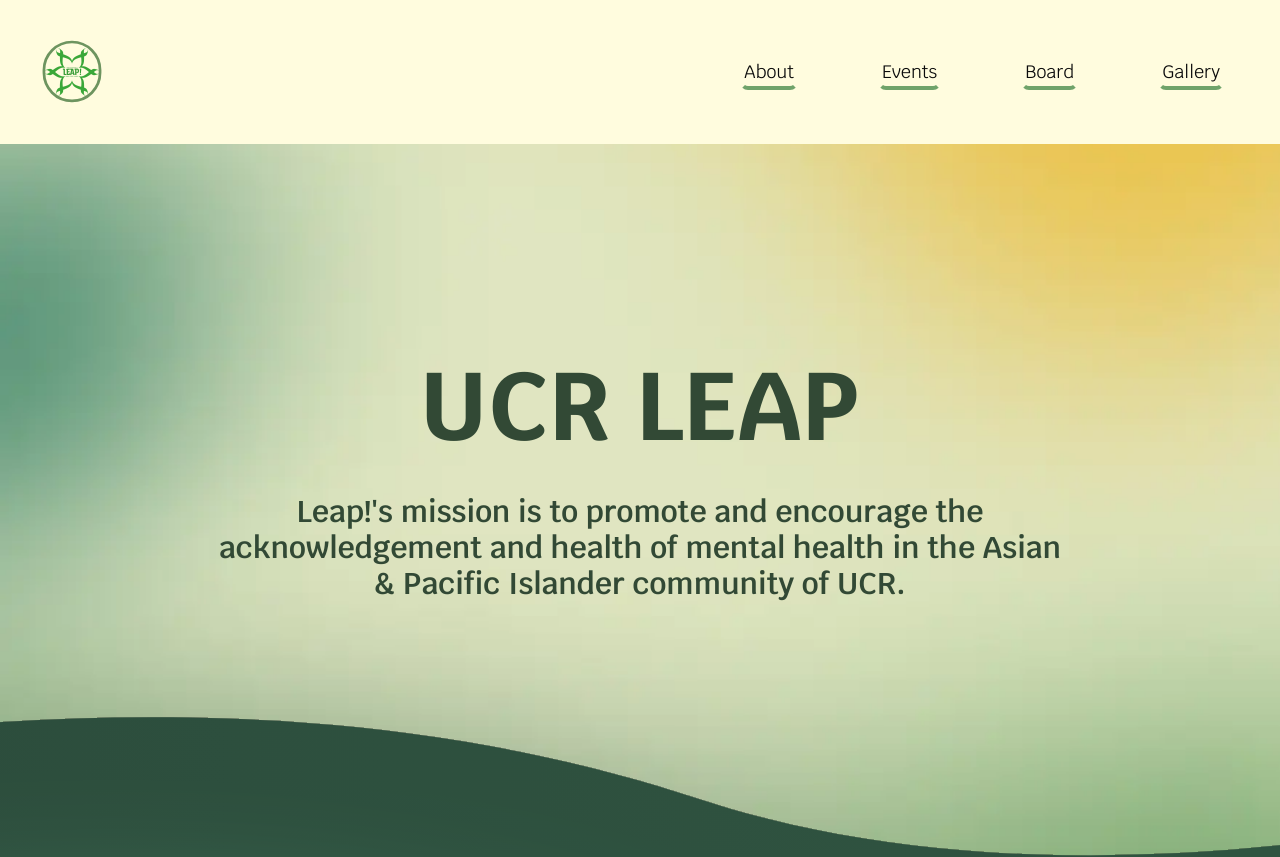
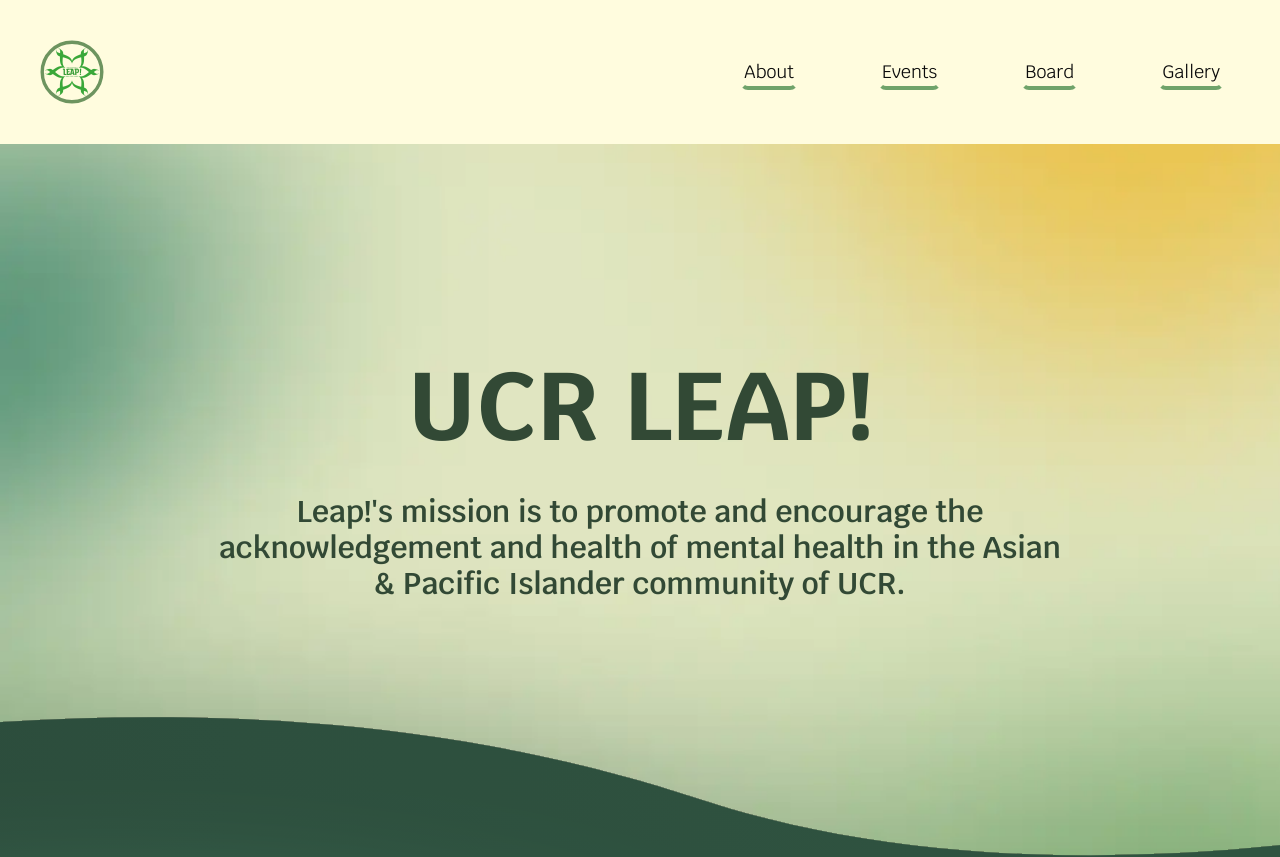
Before and after one commit to acm-ucr/leap-website, a Next.js app: page / in a window 1280 px wide. Shown: the top 857 px of the page. Built offline with nearby package versions, Linux system fonts and the light colour scheme.

Commit message:
fix logo filename and add !

```diff
--- a/src/components/Footer.tsx
+++ b/src/components/Footer.tsx
@@ -1,4 +1,4 @@
-import ucr_leap_logo from "@/public/ucr_leap_logo.svg";
+import ucr_leap_logo from "@/public/leapIcon.svg";
 import { socials } from "@/data/FooterData";
 import Link from "next/link";
 import Image from "next/image";
--- a/src/components/Navbar.tsx
+++ b/src/components/Navbar.tsx
@@ -1,5 +1,5 @@
 "use client";
-import ucr_leap_logo from "@/public/ucr_leap_logo.svg";
+import ucr_leap_logo from "@/public/leapIcon.svg";
 import { navigations } from "@/data/NavbarData";
 import Link from "next/link";
 import Image from "next/image";
--- a/src/components/about/Leap.tsx
+++ b/src/components/about/Leap.tsx
@@ -17,7 +17,7 @@
           whileInView={{ opacity: 1, x: 0 }}
           transition={{ duration: 0.7, delay: 0.2 }}
         >
-          LEAP
+          LEAP!
         </motion.div>
         <div className="my-4 flex w-full justify-center">
           <motion.div
@@ -56,7 +56,7 @@
             whileInView={{ opacity: 1, x: 0 }}
             transition={{ duration: 0.8, delay: 0.2 }}
           >
-            LEAP
+            LEAP!
           </motion.div>
           <motion.p
             className="max-w-1xl md:text-1.5xl text-xl font-semibold text-black lg:text-3xl"
--- a/src/components/home/Header.tsx
+++ b/src/components/home/Header.tsx
@@ -21,7 +21,7 @@
           whileInView={{ opacity: 1, scale: 1 }}
         >
           <div className="text-center font-leap text-4xl font-bold text-leap-dark-green md:text-6xl lg:text-8xl">
-            UCR LEAP
+            UCR LEAP!
           </div>
         </motion.div>
         <motion.div
```
Also changed, not shown: public/ucrLeapLogo.svg (renamed from public/ucr_leap_logo.svg).
